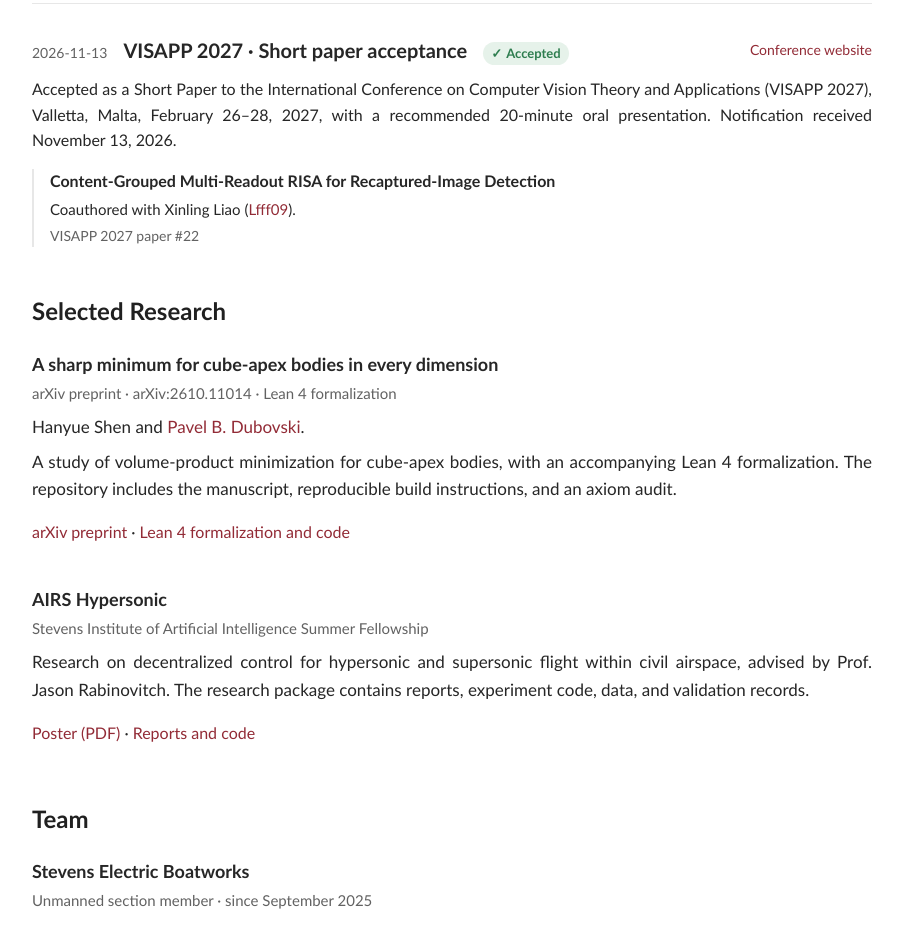
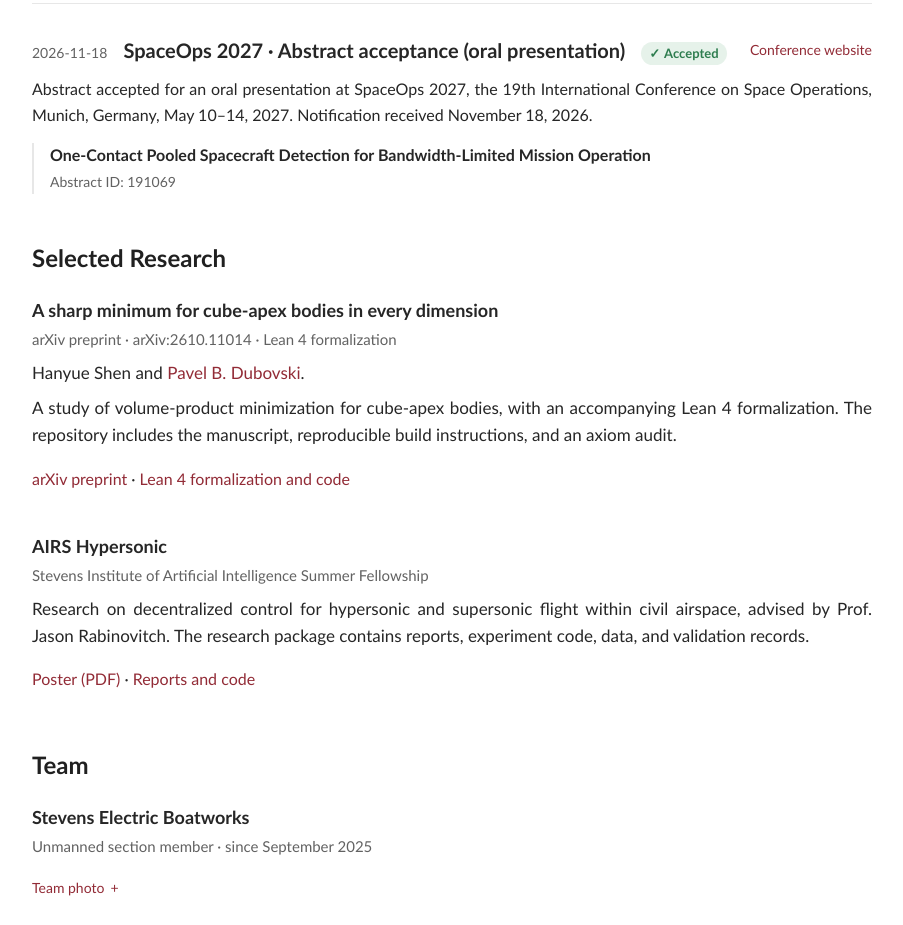
Before and after one commit to Henry-Hanyue-Shen/Henry-Hanyue-Shen.github.io, a plain HTML site: page index.html in a window 1280 px wide. Shown: the part 1367-2292 px from the top of the page, without its empty margins (188-1091 px from the left). Drawn offline with Linux system fonts and the light colour scheme.

Commit message:
Add SpaceOps 2027 submission and acceptance; collapse team photo
SpaceOps 2027 abstract (submitted by the Sep 29, 2026 deadline) accepted
for oral presentation on Nov 18, 2026. The Electric Boatworks photo is
now behind a closed-by-default Team photo toggle.

Co-Authored-By: Claude Opus 5.5 <noreply@anthropic.com>

```diff
--- a/index.html
+++ b/index.html
@@ -6,9 +6,9 @@
   <meta name="color-scheme" content="light">
   <meta name="description" content="Hanyue Shen — Mathematics undergraduate at Stevens Institute of Technology, expecting to graduate in Fall 2027, Pinnacle Scholar, and founder of YH Intelligence Technology, Co., Ltd. Research interests in mathematics, artificial intelligence, and engineering.">
   <title>Hanyue Shen</title>
-  <link rel="stylesheet" href="styles.css?v=20261118-15">
-  <script src="news-data.js?v=20261118-15" defer></script>
-  <script src="news.js?v=20261118-15" defer></script>
+  <link rel="stylesheet" href="styles.css?v=20261118-17">
+  <script src="news-data.js?v=20261118-17" defer></script>
+  <script src="news.js?v=20261118-17" defer></script>
 </head>
 <body>
   <a class="skip-link" href="#main">Skip to content</a>
@@ -85,10 +85,13 @@
       <article class="research-entry">
         <h3>Stevens Electric Boatworks</h3>
         <p class="work-type">Unmanned section member · since September 2025</p>
-        <figure class="news-figure">
-          <img src="assets/stevens-electric-boatworks-team.jpg" width="880" height="660" alt="Group photo of the Stevens Electric Boatworks team in their workshop, holding trophies" loading="lazy" decoding="async">
-          <figcaption>The Stevens Electric Boatworks team.</figcaption>
-        </figure>
+        <details class="photo-toggle">
+          <summary>Team photo</summary>
+          <figure class="news-figure">
+            <img src="assets/stevens-electric-boatworks-team.jpg" width="880" height="660" alt="Group photo of the Stevens Electric Boatworks team in their workshop, holding trophies" decoding="async">
+            <figcaption>The Stevens Electric Boatworks team.</figcaption>
+          </figure>
+        </details>
       </article>
     </section>
 
--- a/news-data.js
+++ b/news-data.js
@@ -12,6 +12,20 @@
 // All text is plain text; HTML is not needed. See MAINTENANCE.md for examples.
 
 window.PROFILE_NEWS = [
+  {
+    date: "2026-11-18",
+    accepted: true,
+    title: "SpaceOps 2027 · Abstract acceptance (oral presentation)",
+    conferenceUrl: "https://spaceops2027.org/",
+    conferenceLabel: "Conference website",
+    text: "Abstract accepted for an oral presentation at SpaceOps 2027, the 19th International Conference on Space Operations, Munich, Germany, May 10–14, 2027. Notification received November 18, 2026.",
+    papers: [
+      {
+        title: "One-Contact Pooled Spacecraft Detection for Bandwidth-Limited Mission Operation",
+        reference: "Abstract ID: 191069"
+      }
+    ]
+  },
   {
     date: "2026-11-13",
     accepted: true,
@@ -252,6 +266,14 @@ window.PROFILE_NEWS = [
 
   // Submission milestones. Each date is the venue's official submission deadline.
   {
+    date: "2026-09-29",
+    title: "SpaceOps 2027 · Abstract submission",
+    conferenceUrl: "https://spaceops2027.org/",
+    conferenceLabel: "Conference website",
+    text: "Abstract submitted to SpaceOps 2027, the 19th International Conference on Space Operations. The date follows the official abstract submission deadline.",
+    papers: [{ title: "One-Contact Pooled Spacecraft Detection for Bandwidth-Limited Mission Operation" }]
+  },
+  {
     date: "2026-09-23",
     title: "IEEE ICASSP 2027 · Paper submissions",
     conferenceUrl: "https://2027.ieeeicassp.org/call-for-papers/",
--- a/styles.css
+++ b/styles.css
@@ -143,6 +143,11 @@ li + li { margin-top: 8px; }
 .news-paper { margin-top: var(--space-md); padding-left: var(--space-md); border-left: 2px solid var(--rule); }
 .news-figure { margin: var(--space-md) 0 0; }
 .news-figure img { display: block; width: 100%; height: auto; border-radius: 4px; }
+.photo-toggle > summary { display: inline-flex; align-items: center; min-height: 44px; color: var(--link); font-size: 14px; cursor: pointer; }
+.photo-toggle > summary:hover { color: var(--link-hover); }
+.photo-toggle > summary::-webkit-details-marker { display: none; }
+.photo-toggle > summary::after { content: "+"; margin-left: 6px; }
+.photo-toggle[open] > summary::after { content: "−"; }
 .news-figure figcaption { margin-top: var(--space-xs); color: var(--muted); font-size: 14px; }
 .news-paper + .news-paper { margin-top: var(--space-lg); }
 .news-paper-title { margin: 0; font-size: 16px; font-weight: 600; line-height: 1.5; }
```
